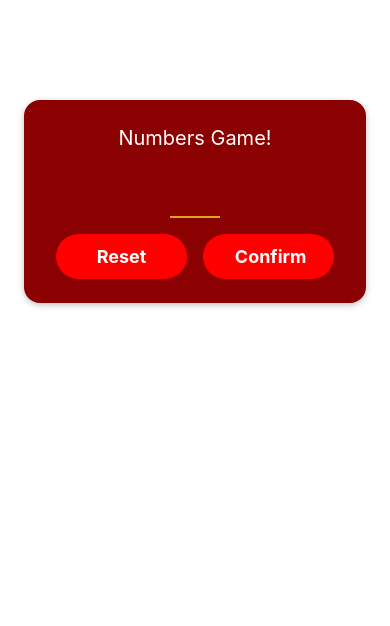
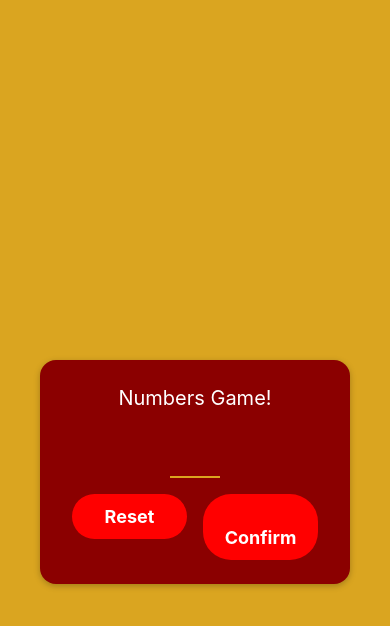
Before and after one commit to luccahuguet/expo-number-game, a React Native app: screen / in a window 390 px wide. Shown: the top 626 px of the page. Built offline with nearby package versions, Linux system fonts and the light colour scheme.

Commit message:
final styling for now?

```diff
--- a/App.js
+++ b/App.js
@@ -1,14 +1,19 @@
-import { StyleSheet } from "react-native";
+import { View, StyleSheet } from "react-native";
 import StartGameScreen from "./screens/StartGameScreen";
 
 export default function App() {
-  return <StartGameScreen />;
+  return (
+    <View style={styles.rootScreen}>
+      <StartGameScreen />
+    </View>
+  );
 }
 
 const styles = StyleSheet.create({
-  container: {
+  rootScreen: {
     flex: 1,
-    alignItems: "center",
+    backgroundColor: "goldenrod",
     justifyContent: "center",
-  },
+    alignItems: "center"
+  }
 });
```
